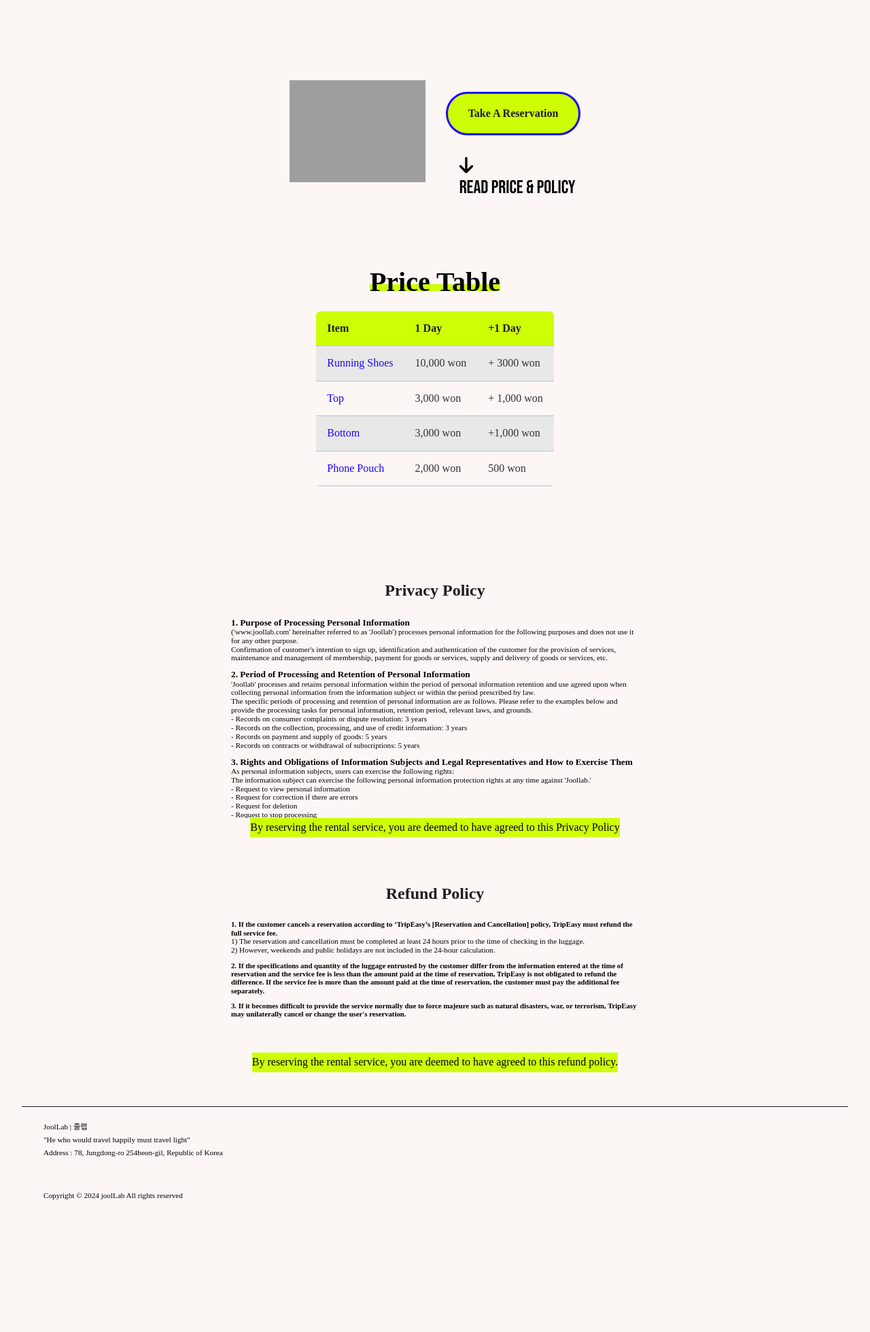
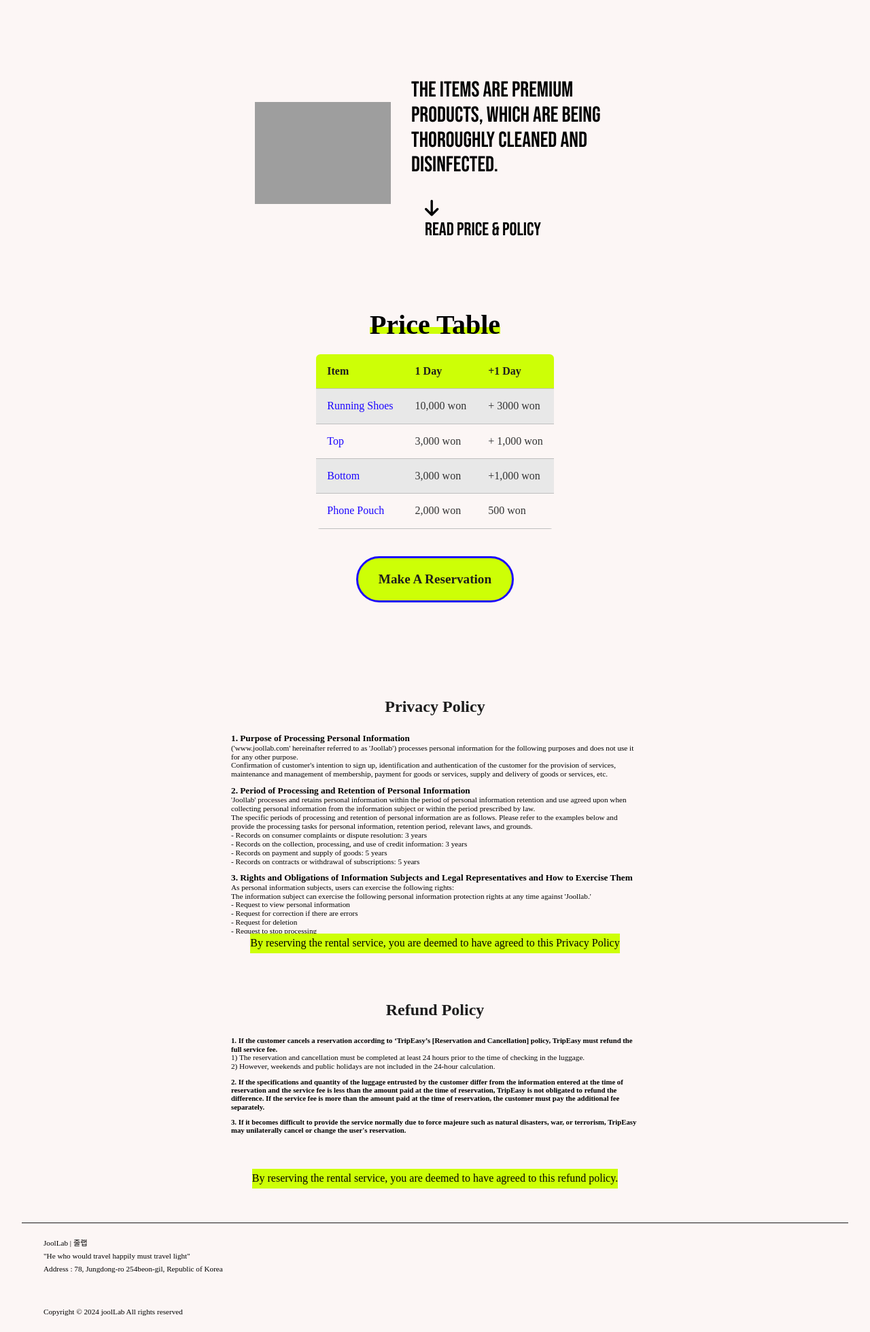
Before and after one commit to khw0512/jool-booking, a Django app: page /sterna/book/ in a window 1280 px wide. Shown: the part 105-2064 px from the top of the page at 68% size. Before the commit the page ends 1869 px from the top, so only its background shows below. Run offline with Django 4.2, Linux system fonts and the light colour scheme; some libraries are stand-ins or nearby versions; some web fonts are replaced; grey boxes are pictures that could not be loaded.

Commit message:
202407051604

```diff
--- a/static/css/sterna.css
+++ b/static/css/sterna.css
@@ -271,10 +271,11 @@ img {
 }
 
 .reserv-button {
+    font-size:1.2rem;
     min-width: 170px;
     transition: 0.3s;
     padding: 20px 30px 20px 30px;
-    margin-top: 20px;
+    margin-top: 40px;
     background-color: var(--button-bg-color);
     border: solid 3px var(--nav-text-color);
     border-radius: 40px;
@@ -588,6 +589,12 @@ img {
   padding: 10px 20px 10px 20px;
   border-radius: 30px;
   cursor: pointer;
+}
+
+.reserv-noti {
+    font-size:2rem;
+    font-family: Bebas Neue;
+    max-width: 300px;
 }
 
 
--- a/templates/book.html
+++ b/templates/book.html
@@ -64,9 +64,8 @@
         <img class="fade-in" style="max-width:200px; margin-right:30px;" src="{% static 'img/illust_nike1.png' %}" alt="">
         <div class="flex-column">
           <div style="margin: 20px 0 30px 0">
-            <a target="_blank" href="https://c5xvrkanp4y.typeform.com/to/PLLcod07">
-              <button class="reserv-button fade-in">Take A Reservation</button>
-            </a>
+            <p class="reserv-noti">The items are premium products, which are being thoroughly cleaned and disinfected.</p>
+
           </div>
           <div class="fade-out" style="font-size: 1.7rem; margin: 0 0 0 20px">
             <i style="margin-right:10px;" class="fa-solid fa-arrow-down"></i>
@@ -78,7 +77,7 @@
       </div>
       <div class="navbar-space"></div>
 
-      <div class="tocenter flex-column">
+      <div class="tocenter flex-column showBox">
         <div style="margin-bottom:20px;">
           <div class='headline-1'>Price Table</div>
           <div style="width:100%" class="underline"></div>
@@ -142,6 +141,11 @@
           </tbody>
         </table>
       </div>
+
+      <a target="_blank" href="https://c5xvrkanp4y.typeform.com/to/PLLcod07">
+        <button class="reserv-button showBox">Make A Reservation</button>
+      </a>
+
       <div class="navbar-space"></div>
 
       <div class="tocenter">
--- a/templates/sterna.html
+++ b/templates/sterna.html
@@ -73,7 +73,7 @@
             <br>running supplies</div>
           <div class="flex-row">
             <a href="{% url "reservation:book" %}">
-              <div class="main-button fade-in">BOOKING</div>
+              <div class="main-button fade-in">Reservation</div>
             </a>
             <div class="fade-out" style="font-size: 1.7rem; margin: 10px 0 0 20px">
               <i style="margin-right:10px;" class="fa-solid fa-arrow-down"></i>
```
